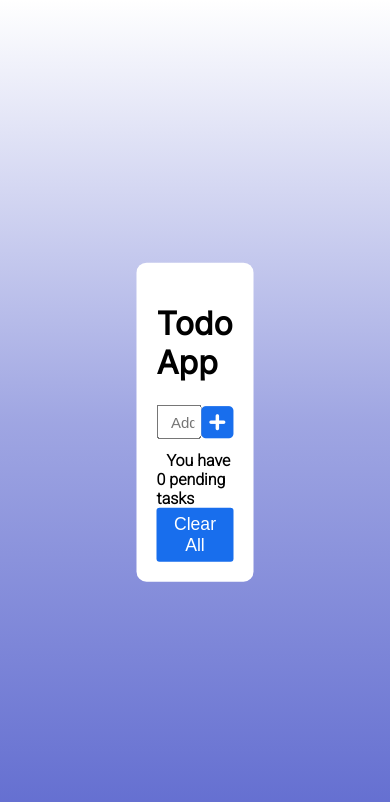
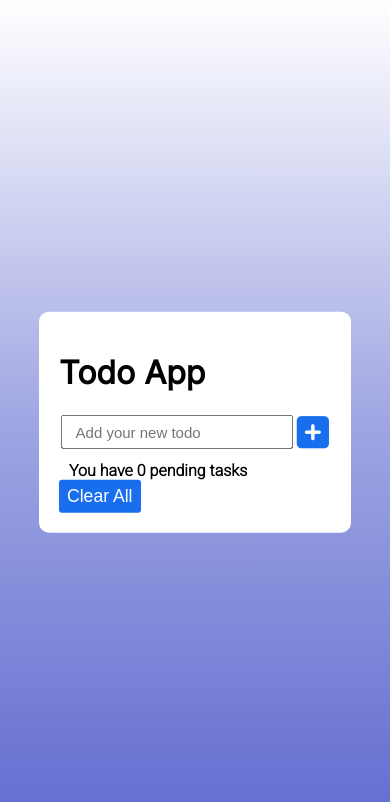
Before and after one commit to samipthapa/Todo-App, a plain HTML site: page index.html in a window 390 px wide. Drawn offline with Linux system fonts and the light colour scheme.

Commit message:
Responsive design

```diff
--- a/css/style.css
+++ b/css/style.css
@@ -102,3 +102,9 @@ h3 {
 .pending {
     margin: 10px 0;
 }
+
+@media all and (max-width: 500px) {
+    .container {
+        width: 80%;
+    }
+}
```
